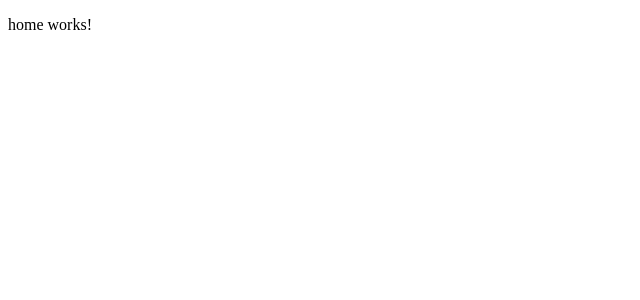
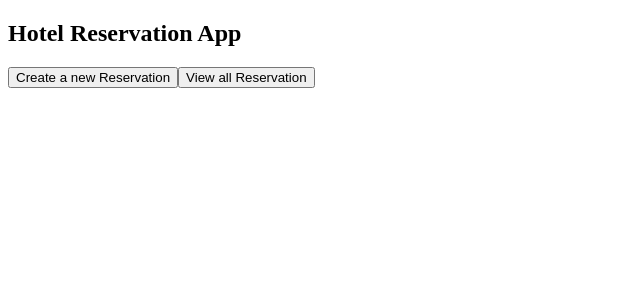
Before and after one commit to kshenukaishan/hotel-reservation, an Angular app: page / in a window 1280 px wide. Shown: the top 300 px of the page, without its empty margins (0-640 px from the left). Built offline with nearby package versions, Linux system fonts and the light colour scheme.

Commit message:
created navigation for list and new reservation

```diff
--- a/src/app/home/home.component.html
+++ b/src/app/home/home.component.html
@@ -1 +1,5 @@
-<p>home works!</p>
+<div>
+  <h2>Hotel Reservation App</h2>
+  <button [routerLink]="['/new']">Create a new Reservation</button>
+  <button [routerLink]="['/list']">View all Reservation</button>
+</div>
```
Also changed, not shown: src/app/app.module.ts (+6 -9 lines), src/app/home/home.module.ts (+4 -9 lines).
